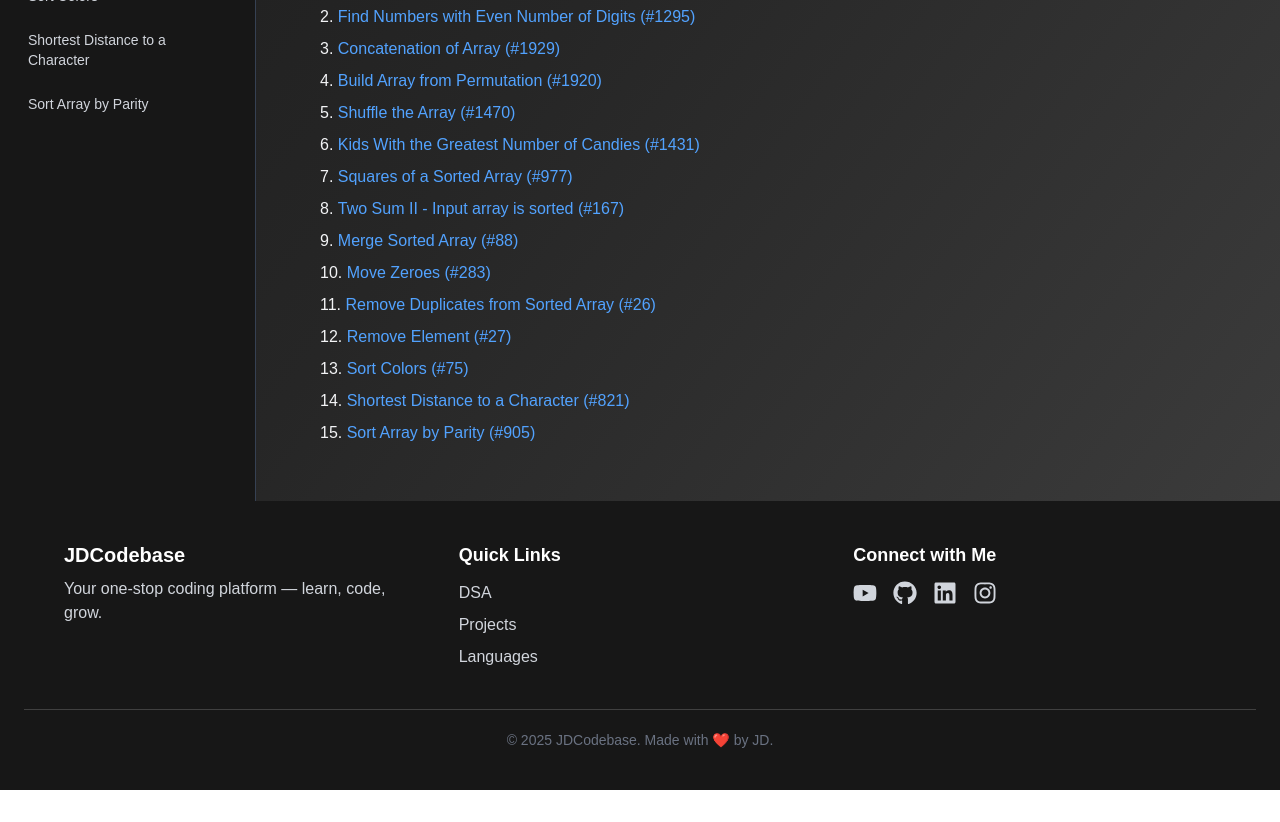
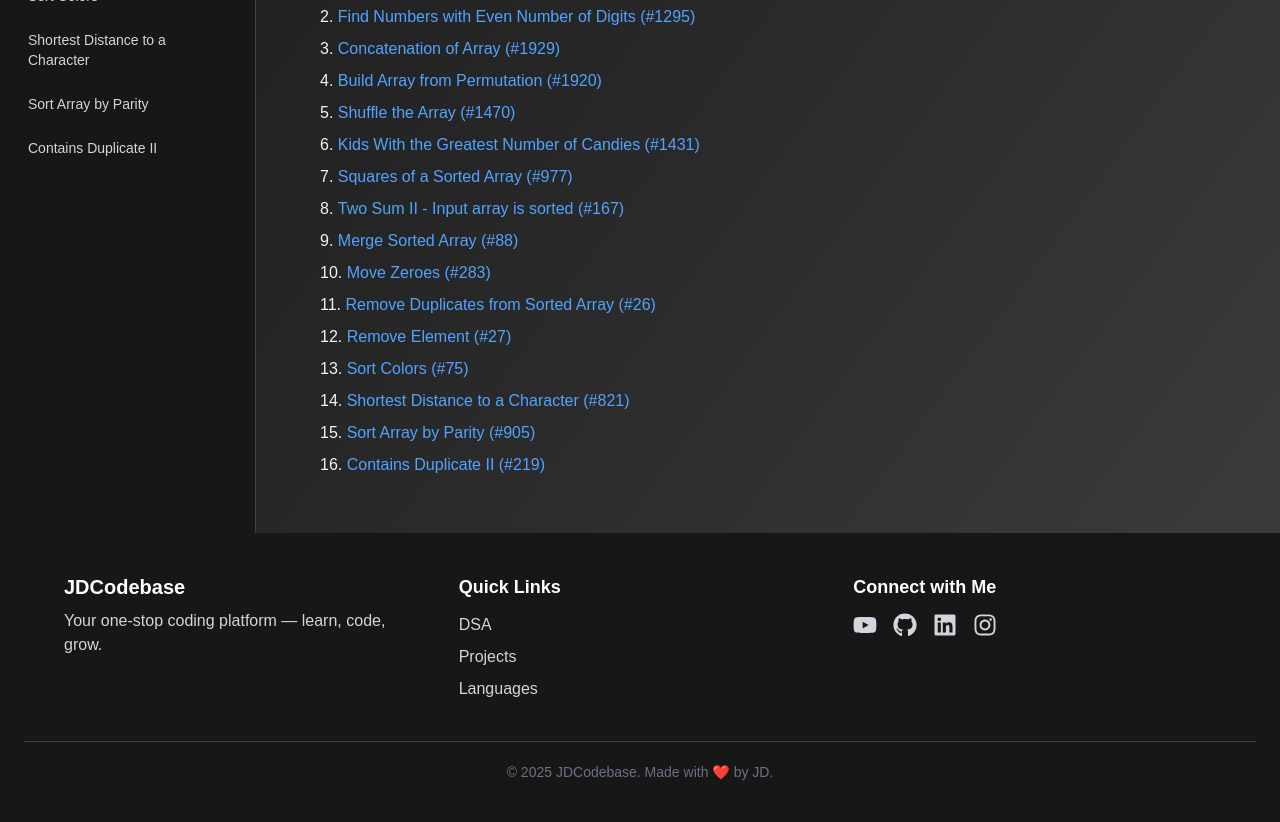
Before and after one commit to jdcodebase/jdcodebase-platform, a Next.js app: page /dsa/array in a window 1280 px wide. Shown: the part 920-1742 px from the top of the page. Before the commit the page ends 1710 px from the top, so only its background shows below. Built offline with nearby package versions, Linux system fonts and the light colour scheme.

Commit message:
contains-duplicate-ii

```diff
--- a/src/data/dsa/problem.js
+++ b/src/data/dsa/problem.js
@@ -269,4 +269,13 @@ export const problems = [
     topics: ["Two Pointer", "String"],
     url: "/dsa/string/problem/reverse-only-letters",
   },
+  {
+    id: 31,
+    title: "Contains Duplicate II",
+    leetcode: "#219",
+    slug: "contains-duplicate-ii",
+    topic: "Array",
+    topics: ["Array", "Hash Set", "Sliding Window"],
+    url: "/dsa/string/problem/contains-duplicate-ii",
+  },
 ];
--- /dev/null
+++ b/src/data/json_data/contains-duplicate-ii.json
@@ -0,0 +1,27 @@
+{
+  "title": "Contains Duplicate II",
+  "slug": "contains-duplicate-ii",
+  "leetcodeId": "#219",
+  "category": ["Array", "Hash Set", "Sliding Window"],
+  "problemStatement": "Given an integer array `nums` and an integer `k`, return `true` if there are two distinct indices `i` and `j` in the array such that `nums[i] == nums[j]` and `abs(i - j) <= k`.",
+  "examples": [
+    {
+      "input": "nums = [1, 2, 3, 1], k = 3",
+      "output": "true"
+    },
+    {
+      "input": "nums = [1, 0, 1, 1], k = 1",
+      "output": "true"
+    },
+    {
+      "input": "nums = [1, 2, 3, 1, 2, 3], k = 2",
+      "output": "false"
+    }
+  ],
+  "approach": "Approach 1. Brute Force Approach:\n1. Iterate through each element in the array using index `i`.\n2. For each `i`, check the next `k` elements to see if any are equal to `nums[i]`.\n3. If found, return true.\n\nApproach 2. Optimized Sliding Window Approach:\n1. Use a Set to maintain the last `k` elements we've seen.\n2.Loop through the array:\n3. If the current element is already in the Set, return true.\n4. Otherwise, add it to the Set.\n5. If the Set size exceeds `k`, remove the element that falls out of the window range.\n6. if no duplicates found within range `k`, return false.",
+  "code": "/* Brute Force Approach */\nvar containsNearbyDuplicate = function(nums, k) {\n  for (let i = 0; i < nums.length; i++) {\n    for (let j = i + 1; j <= i + k && j < nums.length; j++) {\n      if (nums[i] === nums[j]) return true;\n    }\n  }\n  return false;\n};\n\n/* Optimized Sliding Window Approach */\nvar containsNearbyDuplicate = function(nums, k) {\n  const set = new Set();\n  for (let i = 0; i < nums.length; i++) {\n    if (set.has(nums[i])) return true;\n    set.add(nums[i]);\n    if (set.size > k) {\n      set.delete(nums[i - k]);\n    }\n  }\n  return false;\n};",
+  "timeComplexity": "O(n)",
+  "spaceComplexity": "O(min(n, k))",
+  "leetcodeLink": "https://leetcode.com/problems/contains-duplicate-ii/",
+  "videoLink": "YOUR_VIDEO_ID_HERE"
+}
```
